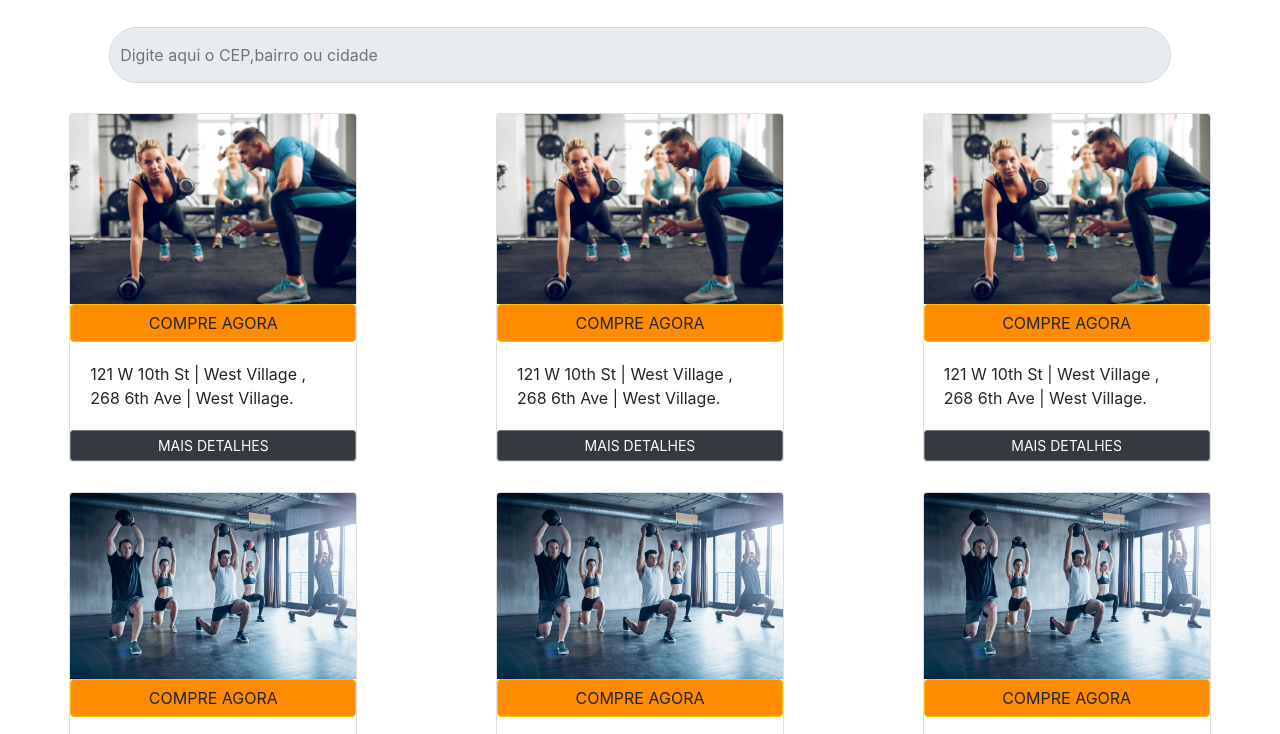
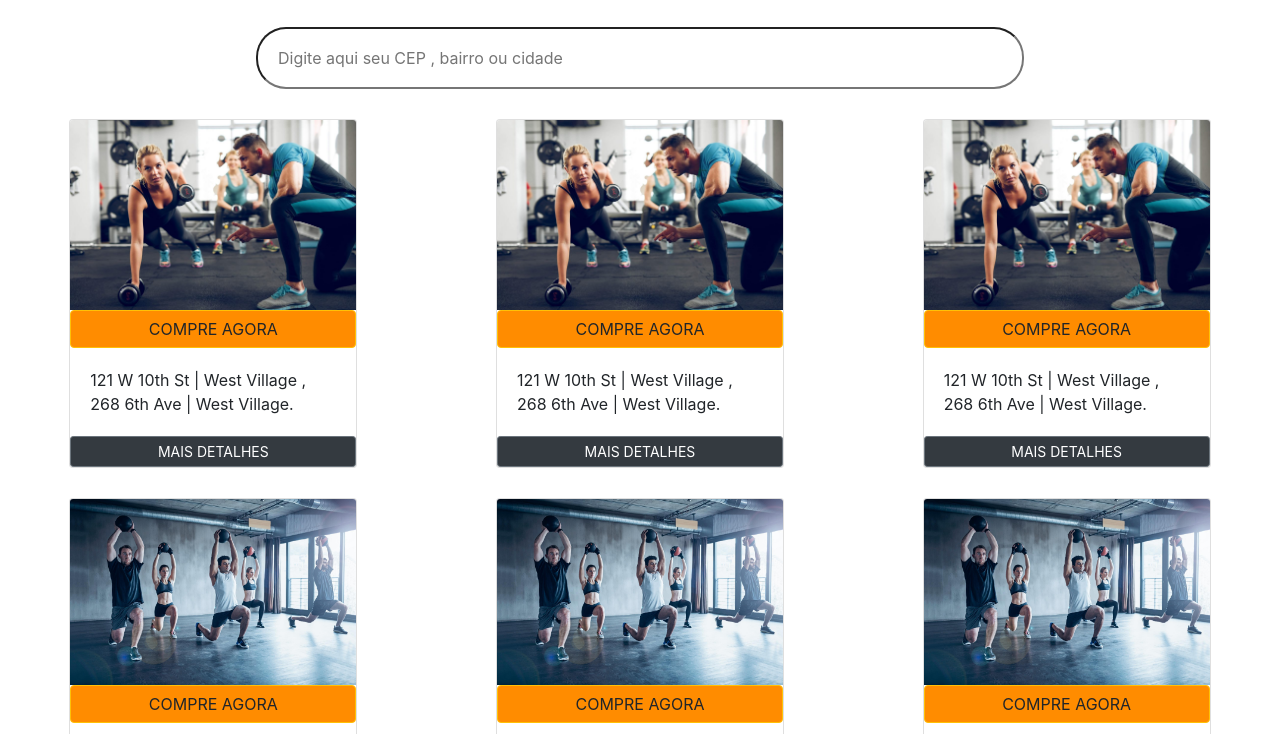
Before and after one commit to joaupaulo/JGYM, a plain HTML site: page unidade.html in a window 1280 px wide. Shown: the part 99-833 px from the top of the page. Drawn offline with Linux system fonts and the light colour scheme.

Commit message:
finalizado

```diff
--- a/css/main.css
+++ b/css/main.css
@@ -105,10 +105,10 @@ color: white;
       /* CSS UNIDADE HTML  */
 
 .embaixo{
-    padding: 27px 10px;
-    border: 3;
+    padding: 17px 20px;
     border-radius: 30px;
     margin-top: 30px;
+    width: 60%;
 }
 
 .cardunid{
@@ -122,6 +122,9 @@ color: white;
     background-color: darkorange;
 }
 
+.barra{
+    text-align: center;
+}
 
 @media (max-width: 767.98px) {
     .cardunid {
--- a/unidade.html
+++ b/unidade.html
@@ -48,16 +48,9 @@
 
 
 
-
-  <div class="conteiner">
-    <div class="row">
-        <div class="col-10 m-auto">
-  <input class="form-control embaixo" type="text" placeholder="Digite aqui o CEP,bairro ou cidade" readonly>
+<div class="barra">
+  <input type="text" placeholder="Digite aqui seu CEP , bairro ou cidade" class="embaixo">
 </div>
-</div>
-
-</div>
-
 
 
 
```
Also changed, not shown: img/betty'a.webp (deleted), img/coriinga.jpg (deleted).
